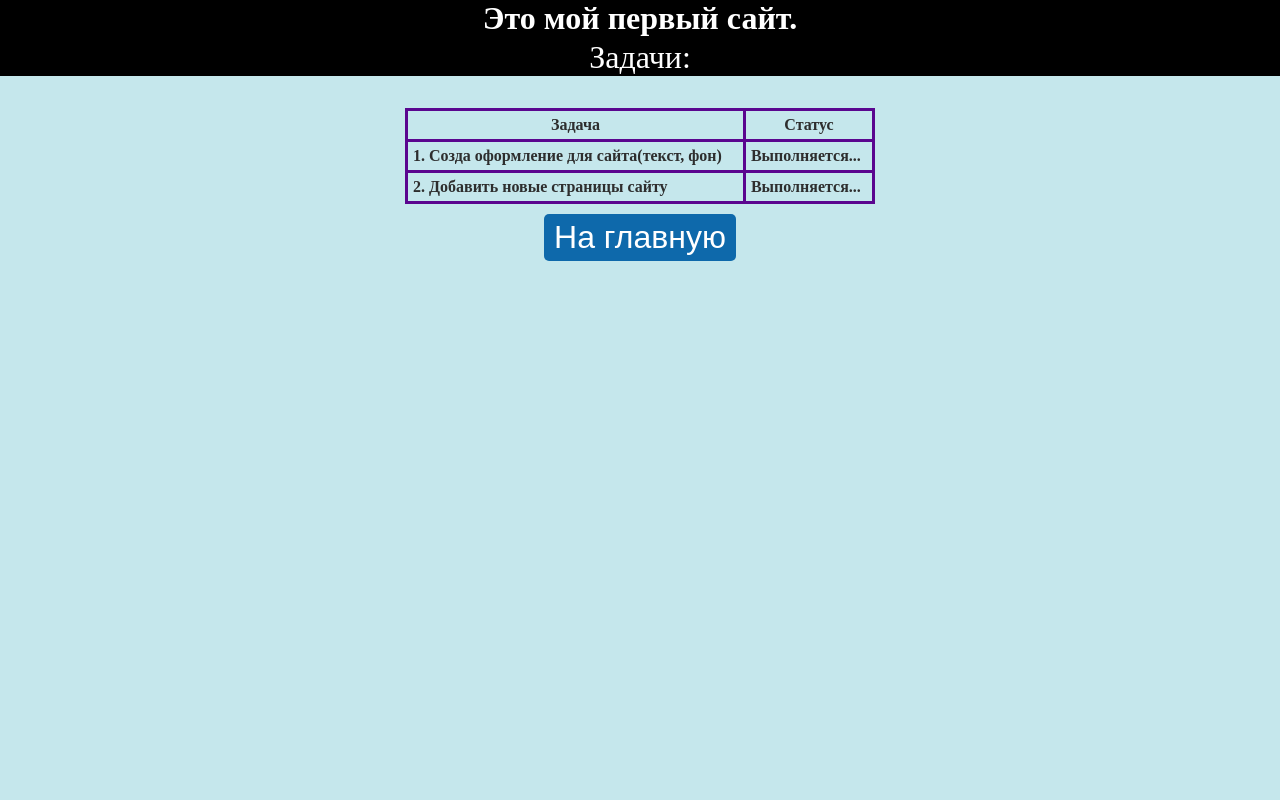
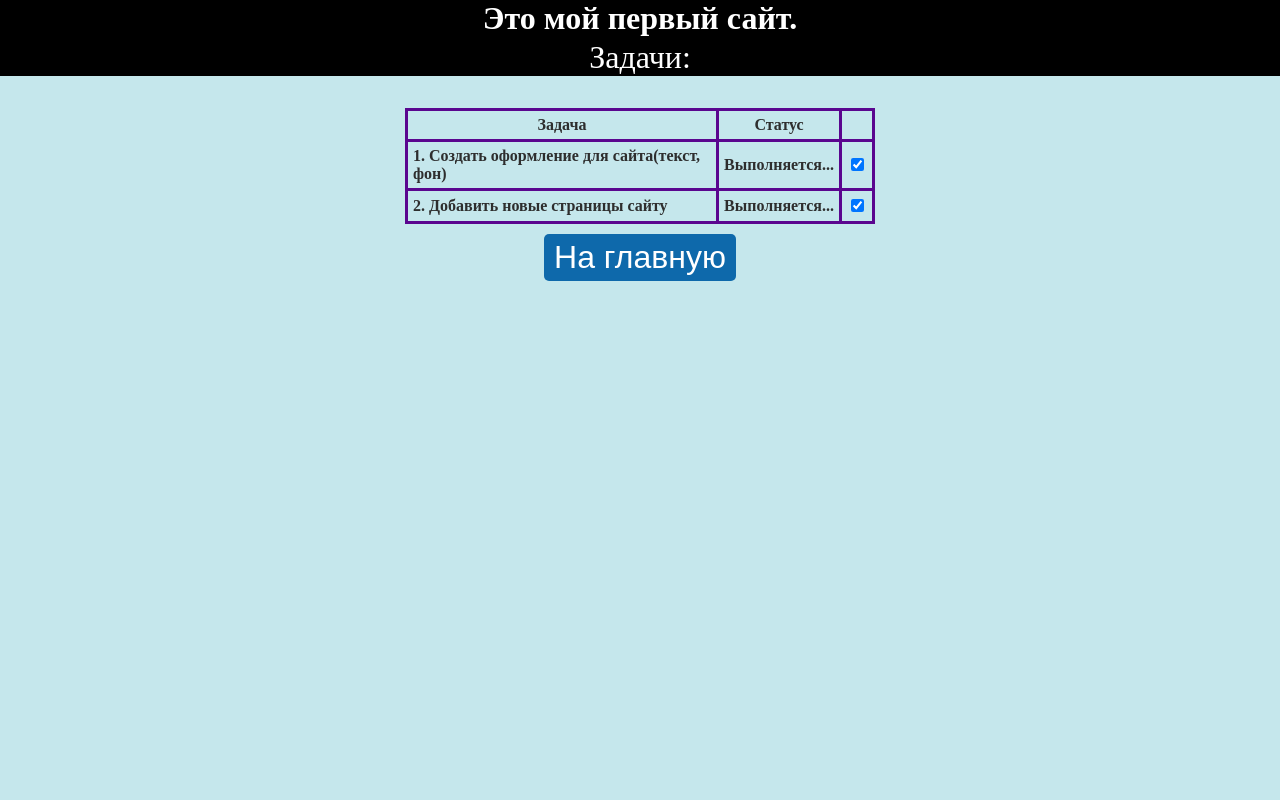
Before and after one commit to RRaveNO/Learning-Flask, a Flask app: template templates/tasks.html in a window 1280 px wide. Run offline with Flask 3, Linux system fonts and the light colour scheme; the template is opened without the code that fills it, so the values that code supplies are empty.

Commit message:
6 коммит(база данных)

```diff
--- a/app.py
+++ b/app.py
@@ -1,4 +1,5 @@
-from flask import Flask, render_template, url_for
+from flask import Flask, render_template, url_for, request
+import sqlite3
 
 app = Flask(__name__)
 
@@ -6,13 +7,39 @@ app = Flask(__name__)
 def index():
     return render_template('index.html')
 
-@app.route('/tasks')
-def tasks_page():
-    return render_template('tasks.html')
-
 @app.route('/about')
 def about():
     return render_template('about.html')
 
+def get_db_connection():
+    conn = sqlite3.connect('database.db')
+    return conn
+
+def close_db_connection():
+    conn=get_db_connection()
+    if conn is not None:
+        conn.close()
+
+def init_db():
+    conn = get_db_connection()
+    cursor = conn.cursor()
+    cursor.execute('''CREATE TABLE IF NOT EXISTS checkboxes(id INTEGER PRIMARY KEY, checkbox_column TEXT NOT NULL)''')
+    conn.commit()
+    close_db_connection()
+
+@app.route('/tasks', methods = ['GET', 'POST'])
+def tasks_page():
+    if request.method == 'GET':
+        checkbox_value = request.args.get('checkbox')
+        conn = get_db_connection()
+        cursor = conn.cursor()
+        cursor.execute("INSERT INTO checkboxes(checkbox_column) VALUES (checkbox_column)", (checkbox_value,))
+        cursor.execute('''SELECT FROM checkboxes''')
+        checkboxes = cursor.fetchall()
+        conn.commit()
+        close_db_connection()
+    return render_template('tasks.html', checkboxes=checkboxes)
+
 if __name__ == '__main__':
+    init_db()
     app.run(debug=True)
--- a/static/style.css
+++ b/static/style.css
@@ -133,6 +133,11 @@
     cursor: pointer;
 }
 
+.button_check{
+    border-radius: 5;
+    color: #fff;
+}
+
 .text_about{
     width: 45%;
     align: center;
--- a/templates/tasks.html
+++ b/templates/tasks.html
@@ -15,14 +15,29 @@
         <tr>
             <td class="td_h"><b>Задача</b></td>
             <td class="td_h"><b>Статус</b></td>
+            <td class="td_h"></td>
         </tr>
         <tr>
-            <td class="td"><b>1. Созда оформление для сайта(текст, фон)</b></td>
+            <td class="td"><b>1. Создать оформление для сайта(текст, фон)</b></td>
             <td class="td"><b>Выполняется...</b></td>
+            <td class="td">
+                <div>
+                    <input class="button_check" type="checkbox" id="scales0" name="scales" checked />
+                    <label for="scales"></label>
+                </div>
+            </td>
         </tr>
         <tr>
             <td class="td"><b>2. Добавить новые страницы сайту</b></td>
             <td class="td"><b>Выполняется...</b></td>
+            <td class="td">
+                <form method="POST" action="enter_checkbox">
+                    <div>
+                    <input class="button_check" type="checkbox" id="scales1" name="scales" checked />
+                    <label for="scales"></label>
+                </div>
+                </form>
+            </td>
         </tr>
     </table>
     <a href="{{ url_for('index') }}"><button class="button_tasks">На главную</button></a>
```
Also changed, not shown: database.db.
